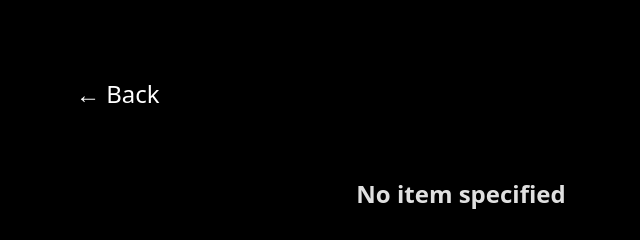
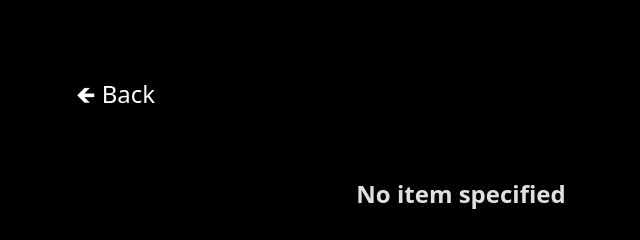
Before and after one commit to jsonrocha/spotifyreviews, a website built with Vite: page frontend/detail.html in a window 1280 px wide. Shown: the full height of the page, 179-819 px from the left. Built offline with nearby package versions, Linux system fonts and the light colour scheme.

Commit message:
bback btn arrow

```diff
--- a/frontend/detail.html
+++ b/frontend/detail.html
@@ -11,7 +11,7 @@
 <body>
     <div class="detail-wrapper">
         <a class="back-btn no_underline" href="/">
-            <h2>← Back</h2>
+            <h2>🡸 Back</h2>
         </a>
         <div id="detail"></div>
     </div>
--- a/frontend/src/style.css
+++ b/frontend/src/style.css
@@ -630,6 +630,10 @@ li:last-child {
   width: 100%;
 }
 
+a:hover {
+  color: var(--accent, #1db954);
+}
+
 .track-meta {
   font-size: 0.8rem;
   color: var(--text-muted);
```
